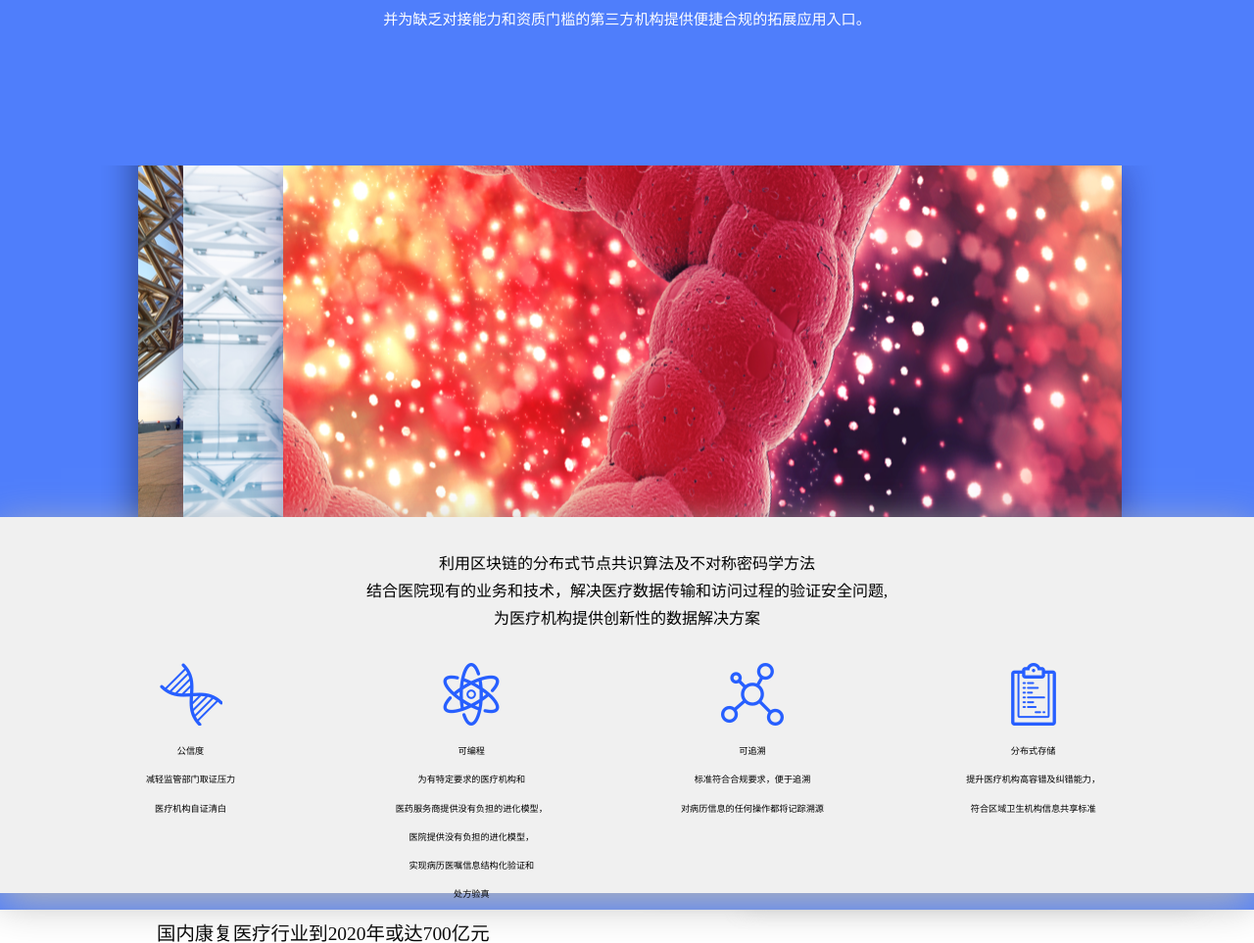
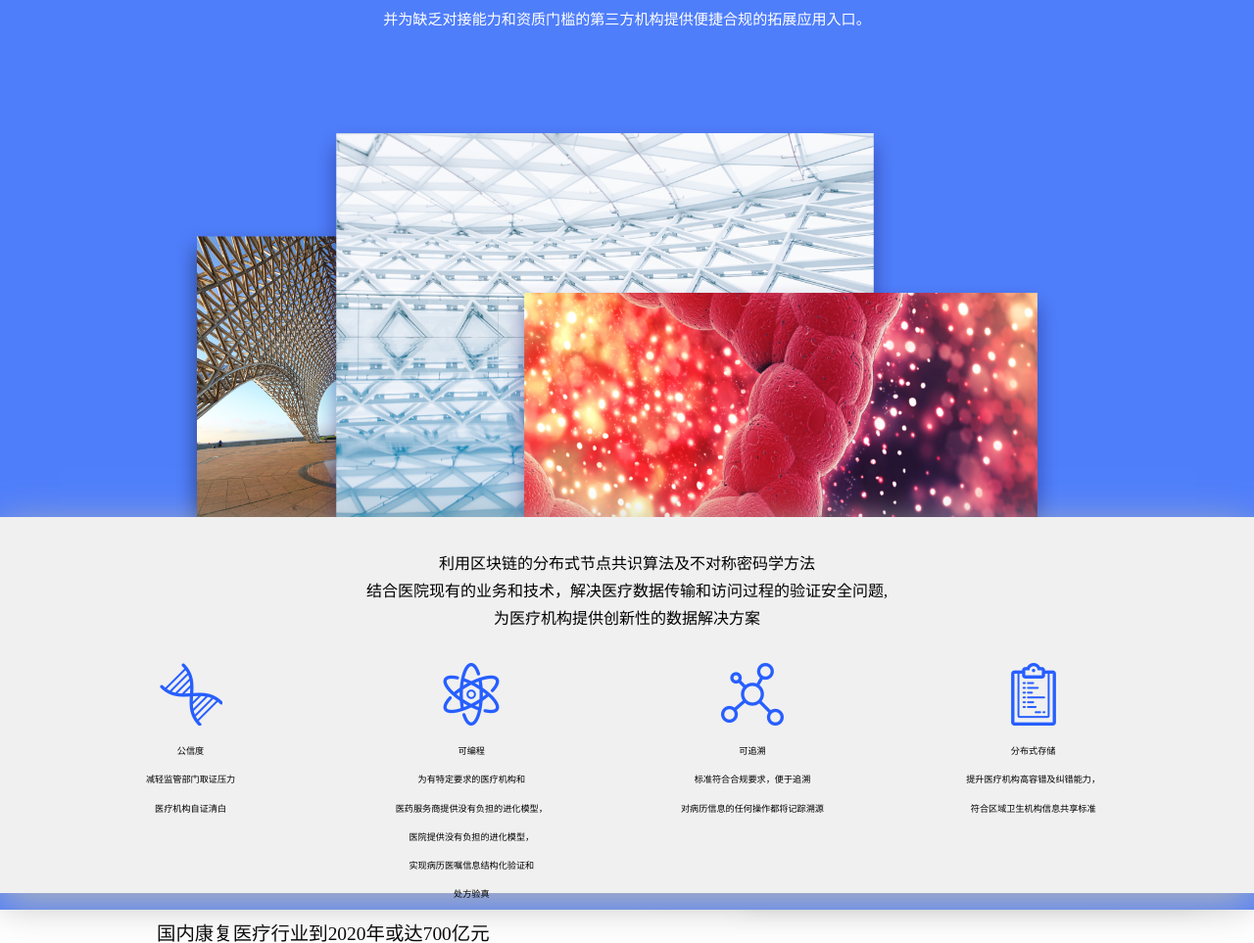
Before and after one commit to larkin2296/lianxing_web, a PHP site: page /lianxing/apps/index/view/index/index.html in a window 1280 px wide. Shown: the part 717-1680 px from the top of the page at 98% size. Run offline with PHP 8.4, Linux system fonts and the light colour scheme; some libraries are stand-ins or nearby versions.

Commit message:
no message

```diff
--- a/apps/index/view/index/index.html
+++ b/apps/index/view/index/index.html
@@ -66,7 +66,10 @@
         </div>
         <!--图片-->
         <div class="center_word_pic">
+            <img src="__static__/img/right_3.jpg" class="center_word_pic_3"/>
 
+            <img src="__static__/img/right_2.jpg" class="center_word_pic_2"/>
+            <img src="__static__/img/right_1.jpg" class="center_word_pic_1"/>
         </div>
     </div>
     <!-- 灰色区域 -->
--- a/public/static/css/index.css
+++ b/public/static/css/index.css
@@ -96,10 +96,29 @@ ul{
 .center_word_pic{
     width:100%;
     height:60%;
-    background: url('../img/right_1.jpg') 72% 82% no-repeat,
-    url("../img/right_2.jpg") 48% 42% no-repeat,
-    url("../img/right_3.jpg") 15% 73% no-repeat;
-    margin-top:10%;
+    /*background: url('../img/right_1.jpg') 72% 82% no-repeat,*/
+    /*url("../img/right_2.jpg") 48% 42% no-repeat,*/
+    /*url("../img/right_3.jpg") 15% 73% no-repeat;*/
+    position: absolute;
+    bottom: 0px;
+}
+.center_word_pic_1{
+    width: 44.5%;
+    position: absolute;
+    bottom: -9%;
+    left: 40%;
+}
+.center_word_pic_2{
+    width: 46.5%;
+    position: absolute;
+    bottom: -9%;
+    left: 25%;
+}
+.center_word_pic_3{
+    width: 27%;
+    position: absolute;
+    bottom: -9%;
+    left: 14%;
 }
 .grey_main{
     width: 100%;
```
